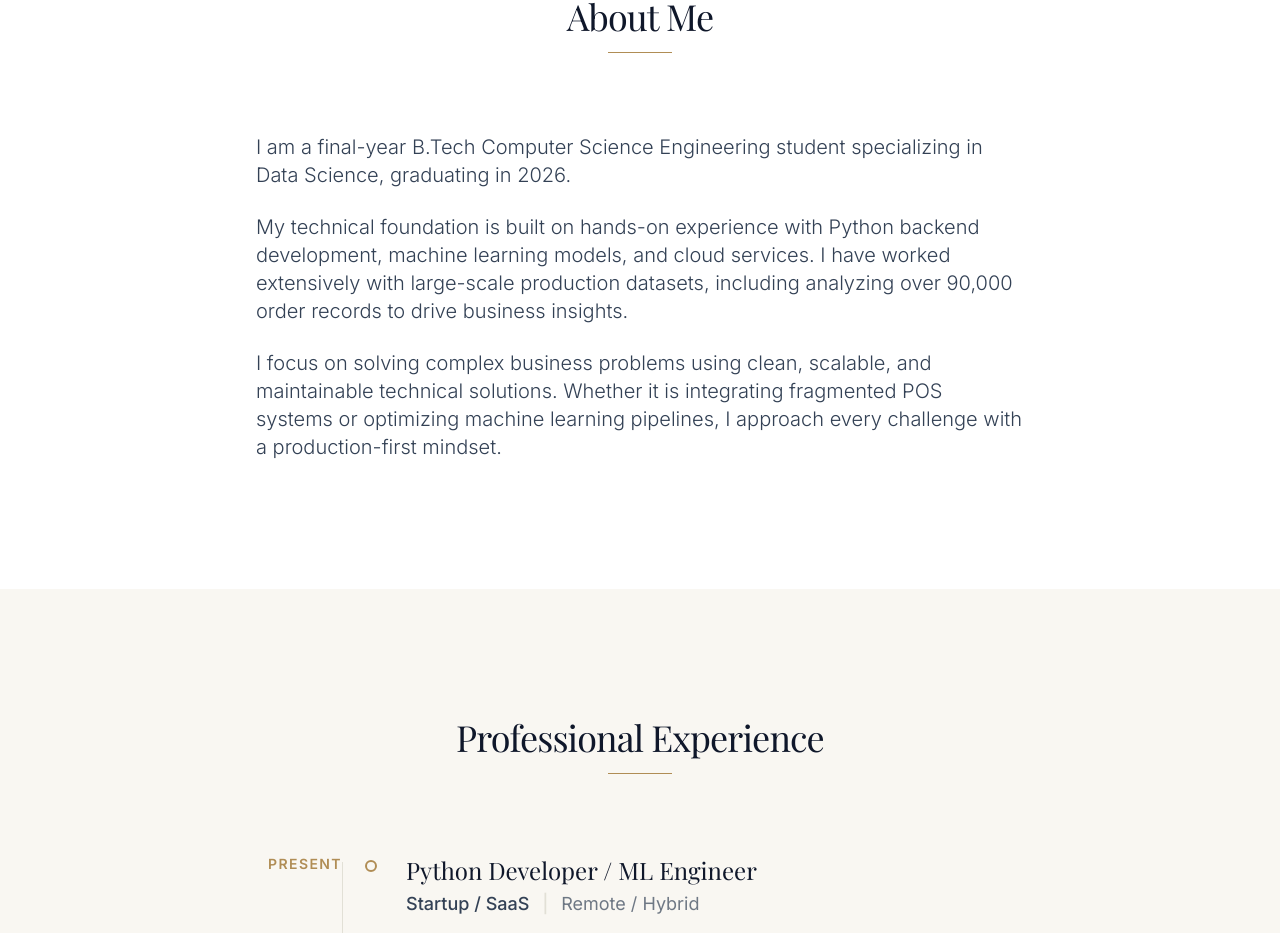
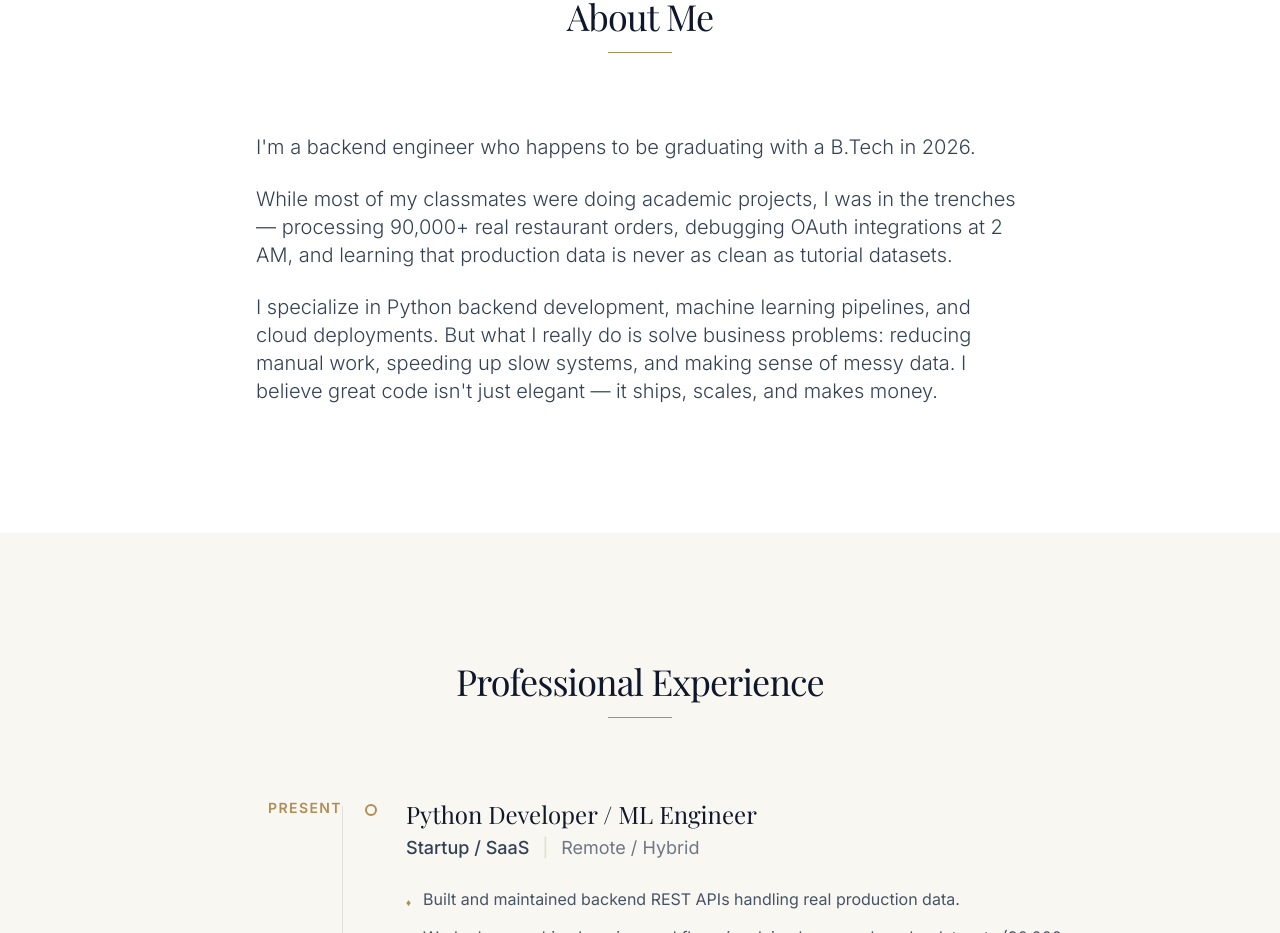
Before and after one commit to HarshNsingh001/Portfolio-, a React (Vite) app: page /#/ in a window 1280 px wide. Shown: the part 932-1865 px from the top of the page. Built offline with nearby package versions, Linux system fonts and the light colour scheme; a web font is replaced by a local one.

Commit message:
enhance: Update About Me with personality and real production experience

```diff
--- a/constants.ts
+++ b/constants.ts
@@ -11,9 +11,9 @@ export const GENERAL_EMAIL = "harshnarayansingh306@gmail.com";
 export const HERO_INTRO = "I build scalable backend systems and machine learning solutions using real-world data. Experienced with SaaS platforms, cloud deployment, and POS system integrations.";
 
 export const ABOUT_TEXT = [
-  "I am a final-year B.Tech Computer Science Engineering student specializing in Data Science, graduating in 2026.",
-  "My technical foundation is built on hands-on experience with Python backend development, machine learning models, and cloud services. I have worked extensively with large-scale production datasets, including analyzing over 90,000 order records to drive business insights.",
-  "I focus on solving complex business problems using clean, scalable, and maintainable technical solutions. Whether it is integrating fragmented POS systems or optimizing machine learning pipelines, I approach every challenge with a production-first mindset."
+  "I'm a backend engineer who happens to be graduating with a B.Tech in 2026.",
+  "While most of my classmates were doing academic projects, I was in the trenches — processing 90,000+ real restaurant orders, debugging OAuth integrations at 2 AM, and learning that production data is never as clean as tutorial datasets.",
+  "I specialize in Python backend development, machine learning pipelines, and cloud deployments. But what I really do is solve business problems: reducing manual work, speeding up slow systems, and making sense of messy data. I believe great code isn't just elegant — it ships, scales, and makes money."
 ];
 
 export const SKILL_CATEGORIES: SkillCategory[] = [
```
